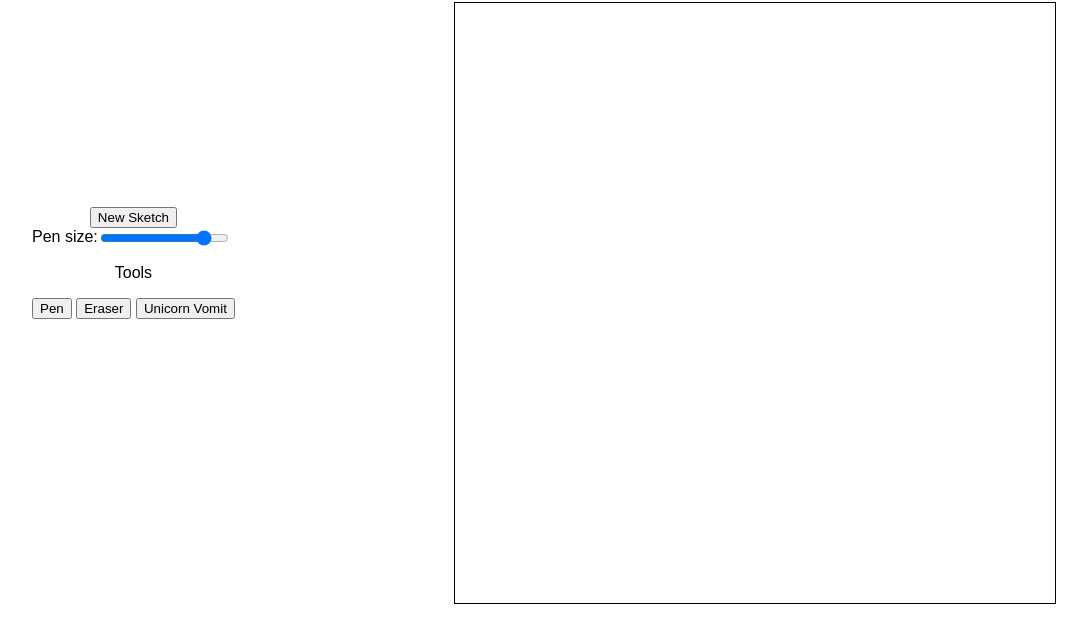
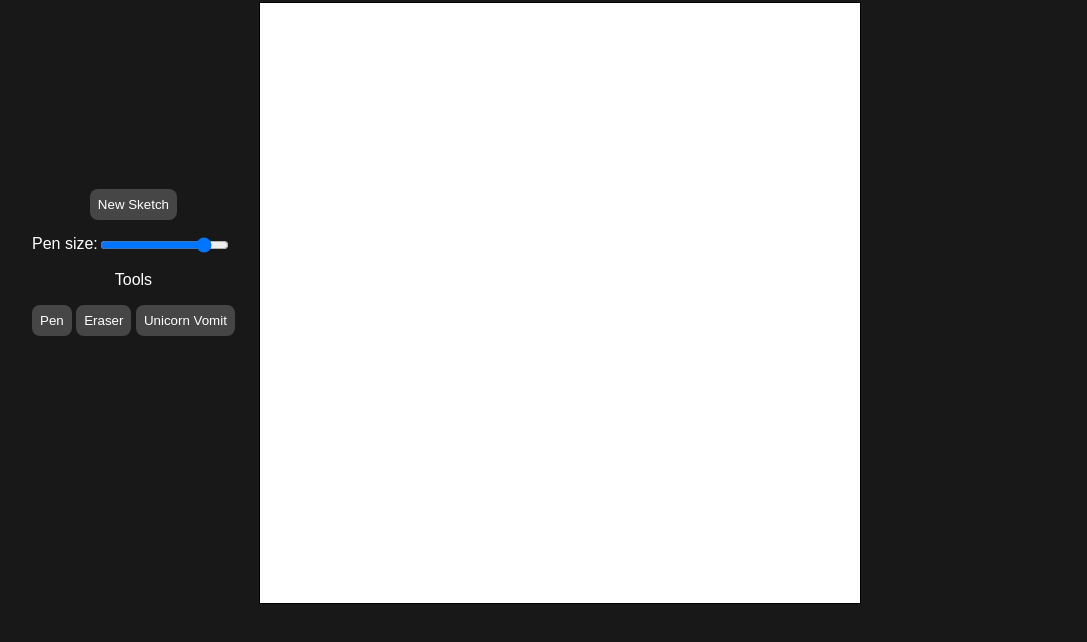
Before and after one commit to alxgrg/ETCH-A-SKETCH, a plain HTML site: page index.html in a window 1280 px wide. Shown: the part 78-720 px from the top of the page, without its empty margins (96-1183 px from the left). Drawn offline with Linux system fonts and the light colour scheme.

Commit message:
fiddle with styles

```diff
--- a/index.html
+++ b/index.html
@@ -12,7 +12,7 @@
     <div id="app" class="main-container">
       <div class="container">
         <div class="actions">
-          <button id="new-sketch">New Sketch</button>
+          <button id="new-sketch" class="button">New Sketch</button>
           <div class="slider-container">
             <label for="size">Pen size:</label>
             <input
@@ -26,9 +26,9 @@
           </div>
           <div class="tools">
             <p>Tools</p>
-            <button class="pen">Pen</button>
-            <button class="eraser">Eraser</button>
-            <button class="cells-uni">Unicorn Vomit</button>
+            <button class="button pen">Pen</button>
+            <button class="button eraser">Eraser</button>
+            <button class="button cells-uni">Unicorn Vomit</button>
           </div>
         </div>
         <div class="wrapper">
--- a/style.css
+++ b/style.css
@@ -2,6 +2,8 @@ html,
 body {
   margin: 0;
   font-family: sans-serif;
+  background-color: rgb(24, 24, 24);
+  color: white;
 }
 
 .main-container {
@@ -12,22 +14,20 @@ body {
 
 .container {
   display: flex;
-  justify-content: space-between;
+  justify-content: flex-start;
   align-items: center;
 }
 
 .sketch-container {
+  background-color: white;
   width: 600px;
   height: 600px;
   margin: auto;
+  margin-left: 1.5rem;
   display: grid;
   border: 1px solid black;
   grid-template-columns: repeat(16, 1fr);
   grid-template-rows: repeat(16, 1fr);
-}
-
-.sketched {
-  background-color: black;
 }
 
 .grid-size {
@@ -39,4 +39,21 @@ body {
 
 .slider-container {
   display: flex;
+  margin: 15px 0 15px;
 }
+
+.button {
+  padding: 8px;
+  background-color: #464646;
+  border: none;
+  border-radius: 8px;
+  color: white;
+}
+
+.button:hover {
+  background-color: #636363;
+}
+
+.button:active {
+  background-color: #464646;
+}
```
